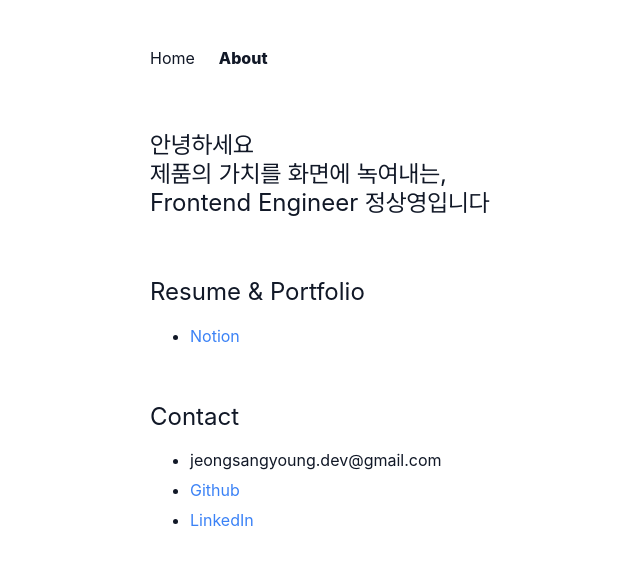
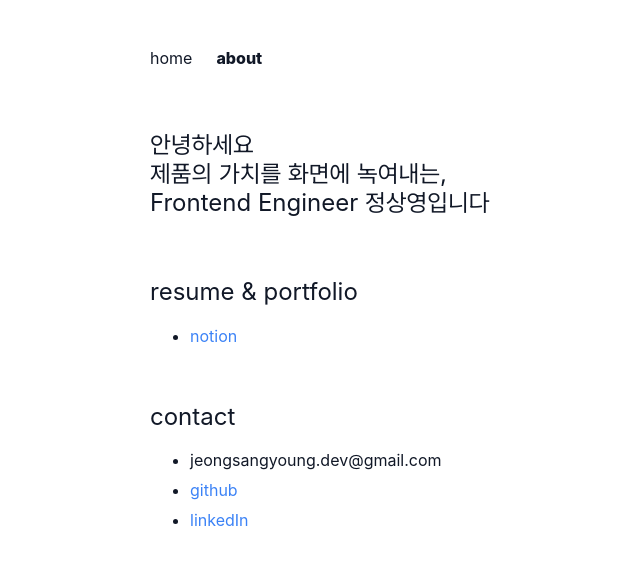
Before and after one commit to SioJeong/siojeong.github.io, a React (Vite) app: page /about in a window 1280 px wide. Shown: the top 564 px of the page, without its empty margins (122-762 px from the left). Built offline with nearby package versions, Linux system fonts and the light colour scheme; no server answers.

Commit message:
design: 일부 CSS 수정

```diff
--- a/src/App.css
+++ b/src/App.css
@@ -17,6 +17,7 @@ code {
 
 select,
 option {
+    font-size: 14px;
     font-family: -apple-system, BlinkMacSystemFont, 'Apple SD Gothic Neo', 'Pretendard Variable',
         Pretendard, Roboto, 'Noto Sans KR', 'Segoe UI', 'Malgun Gothic', 'Apple Color Emoji',
         'Segoe UI Emoji', 'Segoe UI Symbol', sans-serif;
--- a/src/components/header/Header.tsx
+++ b/src/components/header/Header.tsx
@@ -11,7 +11,7 @@ export default function Header() {
                             to="/"
                             className={({ isActive }) => (isActive ? styles.activeLink : undefined)}
                         >
-                            Home
+                            home
                         </NavLink>
                     </li>
                     {/* <li>
@@ -27,7 +27,7 @@ export default function Header() {
                             to="/about"
                             className={({ isActive }) => (isActive ? styles.activeLink : undefined)}
                         >
-                            About
+                            about
                         </NavLink>
                     </li>
                 </ul>
--- a/src/pages/about/About.tsx
+++ b/src/pages/about/About.tsx
@@ -13,24 +13,24 @@ export default function About() {
                 </h2>
             </section>
             <section>
-                <h2>Resume & Portfolio</h2>
+                <h2>resume & portfolio</h2>
                 <ul>
                     <li>
                         <a href="https://foremost-pasta-075.notion.site/Frontend-Engineer-146778bc7a0180729cdcf1d428d77d80">
-                            Notion
+                            notion
                         </a>
                     </li>
                 </ul>
             </section>
             <section>
-                <h2>Contact</h2>
+                <h2>contact</h2>
                 <ul>
                     <li>jeongsangyoung.dev@gmail.com</li>
                     <li>
-                        <a href="https://github.com/SioJeong">Github</a>
+                        <a href="https://github.com/SioJeong">github</a>
                     </li>
                     <li>
-                        <a href="https://www.linkedin.com/in/siojeong">LinkedIn</a>
+                        <a href="https://www.linkedin.com/in/siojeong">linkedIn</a>
                     </li>
                 </ul>
             </section>
```
